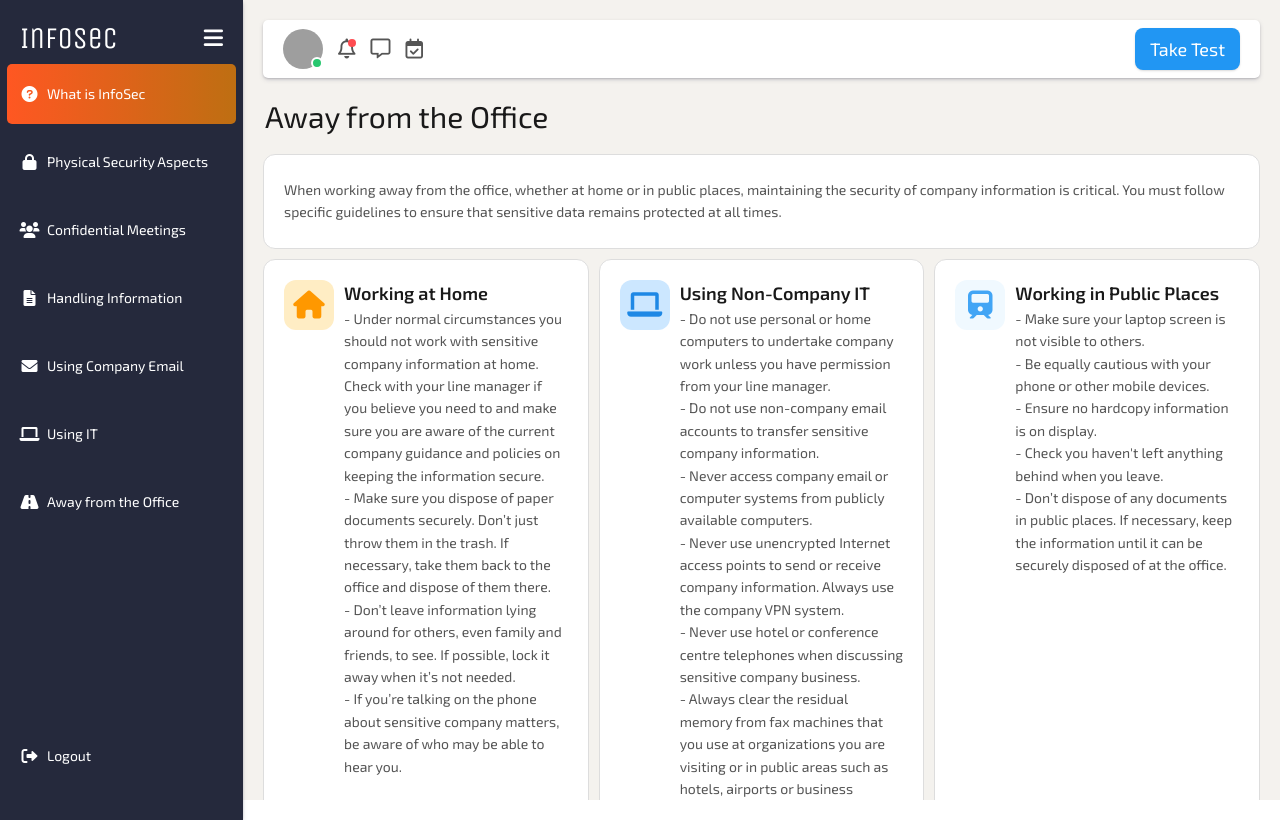
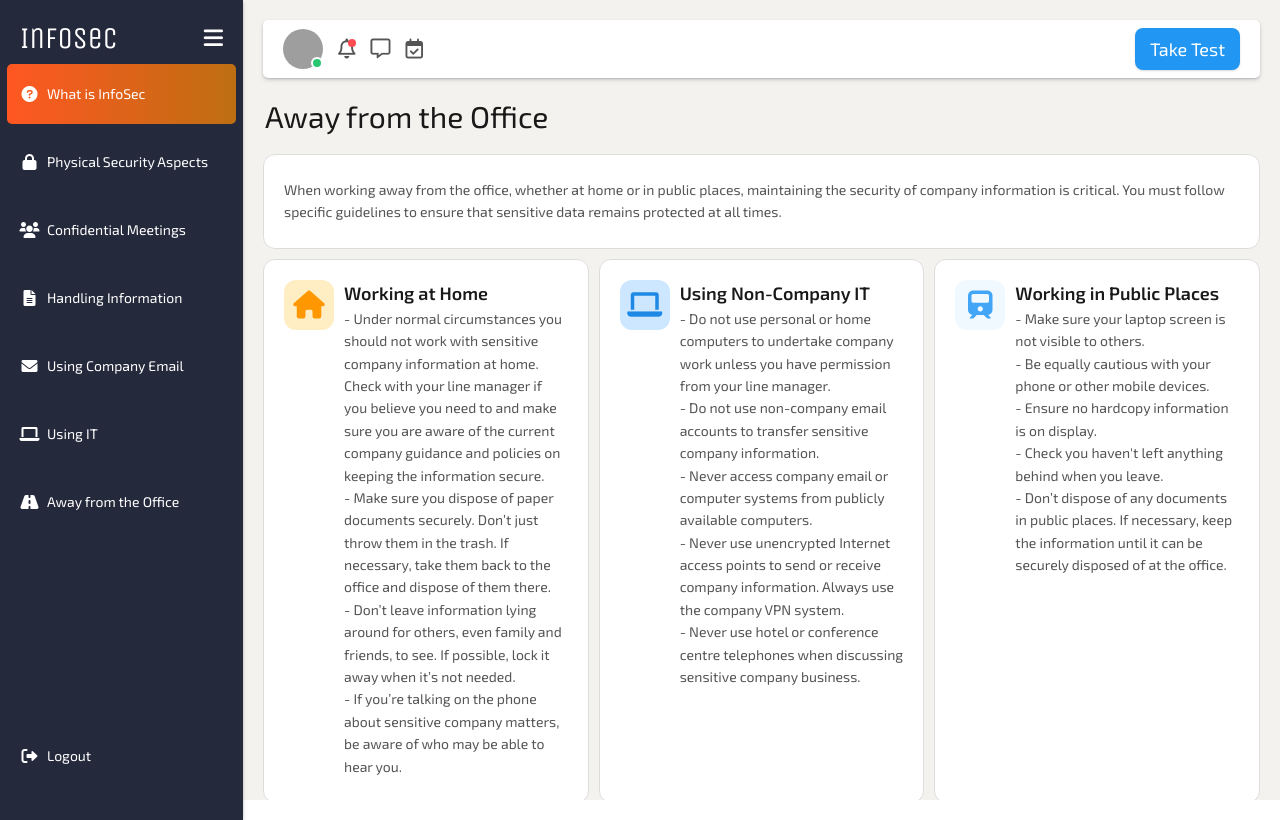
Before and after one commit to joseph-johnson27001/information-security-site, a Vue app: page /awayfromoffice in a window 1280 px wide. Built offline with nearby package versions, Linux system fonts and the light colour scheme; grey boxes are pictures that could not be loaded; a web font is replaced by a local one.

Commit message:
Layout fix

```diff
--- a/src/views/AwayFromOffice.vue
+++ b/src/views/AwayFromOffice.vue
@@ -89,7 +89,6 @@ export default {
             "Never access company email or computer systems from publicly available computers.",
             "Never use unencrypted Internet access points to send or receive company information. Always use the company VPN system.",
             "Never use hotel or conference centre telephones when discussing sensitive company business.",
-            "Always clear the residual memory from fax machines that you use at organizations you are visiting or in public areas such as hotels, airports or business centres.",
           ],
           icon: "fas fa-laptop",
           bgLight: "#cce7ff",
@@ -124,10 +123,8 @@ export default {
           title: "Staying in Hotels on Business",
           points: [
             "Plan ahead and think about what information you will have with you and how you will need to protect it.",
-            "Never leave sensitive company information in a hotel room if you go out. Lock it in the room safe.",
-            "Never leave unencrypted electronic media containing sensitive information, including your laptop, in a hotel room. Lock it in the room safe. If the safe is not large enough, request that the hotel lock it in their main safe.",
+            "Never leave unencrypted, sensitive company information in a hotel room if you go out. Lock it in the room safe.",
             "Never leave any sensitive company information, in whatever form, in any vehicle parked in a public car park. This includes hotels and conference centres.",
-            "Take regular data back-ups or copies locally if you will not be able to do so via the corporate network for a while. Plan for this before you start your trip.",
           ],
           icon: "fas fa-hotel",
           bgLight: "#e6f7ff",
--- a/src/views/ConfidentialMeetings.vue
+++ b/src/views/ConfidentialMeetings.vue
@@ -135,7 +135,7 @@ export default {
 
 <style scoped>
 .card-container {
-  grid-template-columns: repeat(2, 1fr);
+  grid-template-columns: repeat(3, 1fr);
 }
 
 .story-section .card {
--- a/src/views/UsingEmail.vue
+++ b/src/views/UsingEmail.vue
@@ -134,7 +134,7 @@ export default {
 <style scoped>
 .card-container {
   display: grid;
-  grid-template-columns: repeat(2, 1fr);
+  grid-template-columns: repeat(3, 1fr);
 }
 
 .story-image-container {
```
